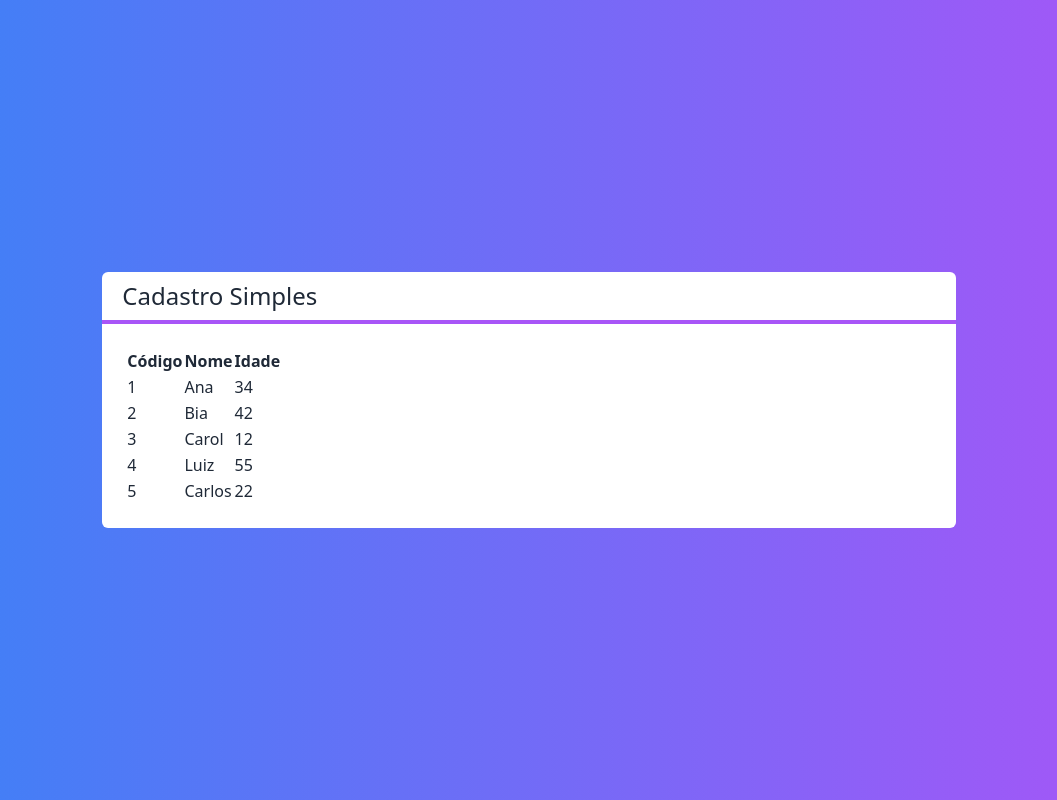
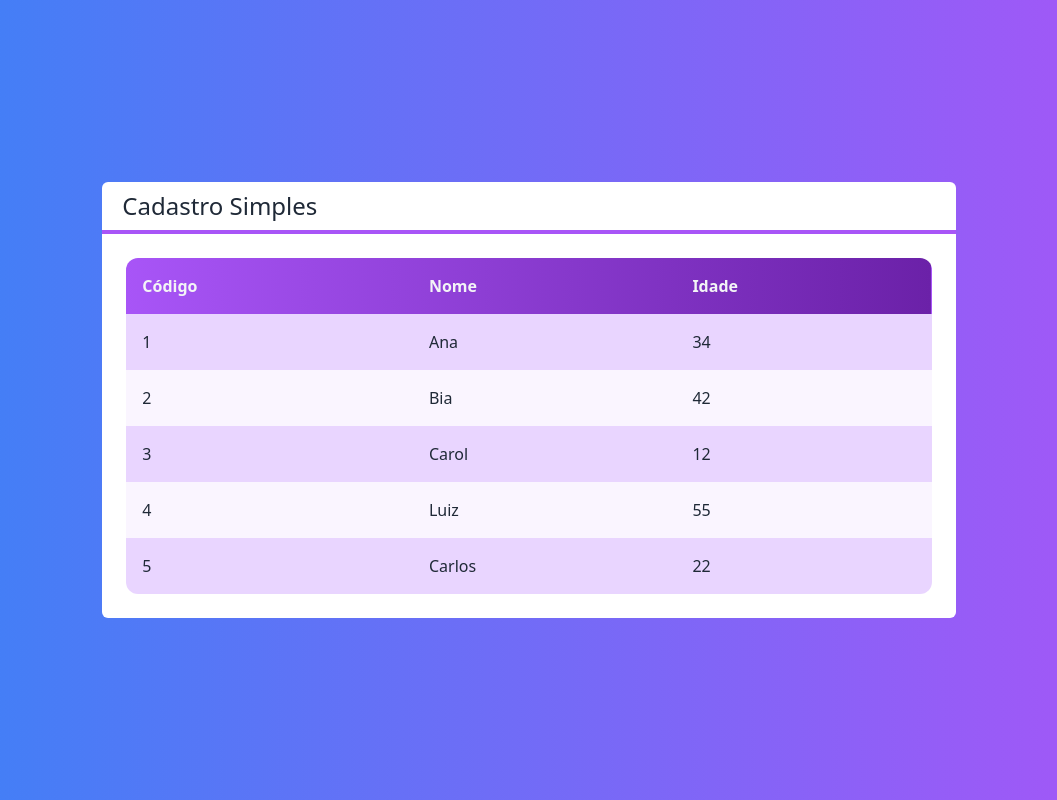
Before and after one commit to edcnogueira/crud-next, a Next.js app: page / in a window 1280 px wide. Shown: the whole page, without its empty margins (111-1168 px from the left). Built offline with nearby package versions, Linux system fonts and the light colour scheme.

Commit message:
feat: constroi estilização da tabela

```diff
--- a/src/components/Tabela.tsx
+++ b/src/components/Tabela.tsx
@@ -9,29 +9,32 @@
     function renderizarCabecalho(){
         return(
             <tr>
-            <th>Código</th>
-            <th>Nome</th>
-            <th>Idade</th>
-
-        </tr>
+                <th className="text-left p-4">Código</th>
+                <th className="text-left p-4">Nome</th>
+                <th className="text-left p-4">Idade</th>
+            </tr>
         )
     }
 
     function renderizarDados(){
         return props.clientes?.map((cliente, i) => {
             return(
-                <tr key={cliente.id}>
-                    <td>{cliente.id}</td>
-                    <td>{cliente.nome}</td>
-                    <td>{cliente.idade}</td>
+                <tr key={cliente.id}
+                className={`${i % 2 === 0 ? 'bg-purple-200' : 'bg-purple-50' }`}>
+                    <td className="text-left p-4">{cliente.id}</td>
+                    <td className="text-left p-4">{cliente.nome}</td>
+                    <td className="text-left p-4">{cliente.idade}</td>
                 </tr>
             )
         })
     }
 
     return(
-        <table>
-            <thead>
+        <table className="w-full rounded-xl overflow-hidden">
+            <thead className={`
+                text-gray-100
+                bg-gradient-to-r from-purple-500 to-purple-800
+            `}>
                 {renderizarCabecalho()}
             </thead>
             <tbody>
```
